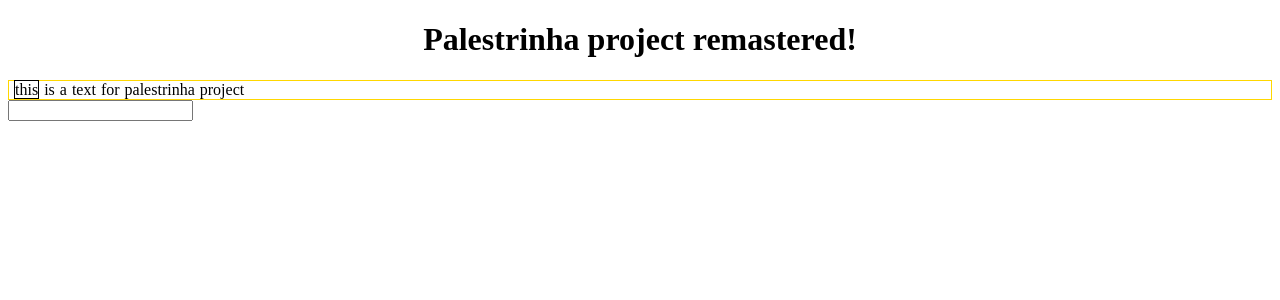
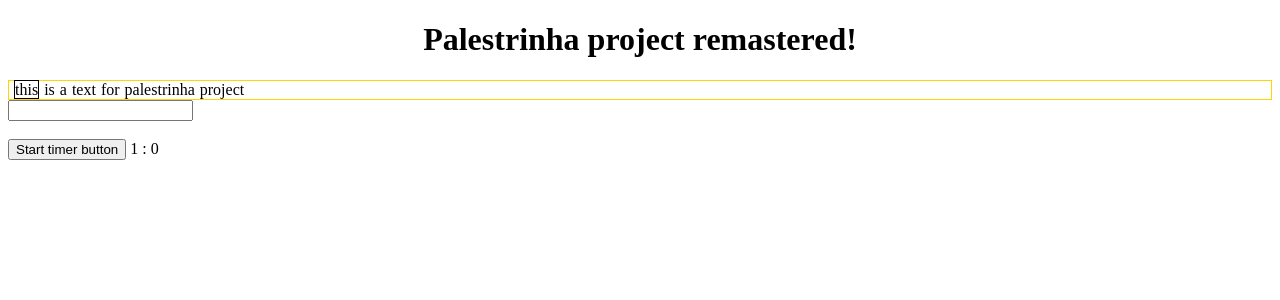
Before and after one commit to MatheusTurra/TypeHero, an Angular app: page / in a window 1280 px wide. Shown: the top 300 px of the page. Built offline with nearby package versions, Linux system fonts and the light colour scheme.

Commit message:
Basic timer logic done

```diff
--- a/src/app/components/spell-checker/spell-checker.component.html
+++ b/src/app/components/spell-checker/spell-checker.component.html
@@ -12,6 +12,14 @@
     <input formControlName="inputText"
         #spellCheckerInput
         type="text"
+        autocomplete="off"
         name="inputText"
         (keyup)="testeTexto(inputData.value.inputText, $event.key)">
 </form>
+{{inputData.value.inputText}}
+<br>
+
+<button (click)="timerStart()">
+    Start timer button
+</button>
+{{minutes}} : {{seconds}}
--- a/src/app/components/spell-checker/spell-checker.component.ts
+++ b/src/app/components/spell-checker/spell-checker.component.ts
@@ -1,6 +1,5 @@
 import { Component, OnInit, QueryList, ViewChild, ViewChildren } from '@angular/core';
 import { FormBuilder, FormGroup } from '@angular/forms';
-import { element } from 'protractor';
 
 @Component({
   selector: 'app-spell-checker',
@@ -15,13 +14,20 @@ export class SpellCheckerComponent implements OnInit {
   public splittedText = "this is a text for palestrinha project".split(" ");
   public inputData:  FormGroup;
 
-  public phraseIndex;
+  public phraseIndex: number;
+
+  public minutes: number;
+  public seconds: number;
+  public chronometer: number;
 
 
   constructor(private formBuilder: FormBuilder) { }
 
   ngOnInit(): void {
     this.phraseIndex = 0;
+
+    this.minutes = 1;
+    this.seconds = 0;
 
     this.inputData = this.formBuilder.group({
       inputText: []
@@ -46,11 +52,7 @@ export class SpellCheckerComponent implements OnInit {
       this.phraseIndex++;
       this.spellCheckerValue.nativeElement.value = null;
 
-      this.testWord.forEach(element => {
-        if (element.nativeElement.className === "current") {
-          element.nativeElement.className = "incorrectWord";
-        }
-      });
+      this.changeWordToIncorrectClass();
     }
   }
 
@@ -70,4 +72,30 @@ export class SpellCheckerComponent implements OnInit {
       }
     })
   }
+
+
+  timerStart() {
+
+    let secondsInterval = setInterval(() => {
+
+      if (this.minutes === 0 && this.seconds === 0) {
+        console.log("ACABOOU");
+        clearInterval(secondsInterval);
+      }
+
+
+      if (this.seconds === 0) {
+        this.seconds = 60;
+        this.minutes--;
+
+        if (this.minutes < 0) {
+          this.seconds = 0;
+          this.minutes = 0;
+        }
+      } else {
+        this.seconds--;
+      }
+
+    }, 1000);
+  }
 }
```
